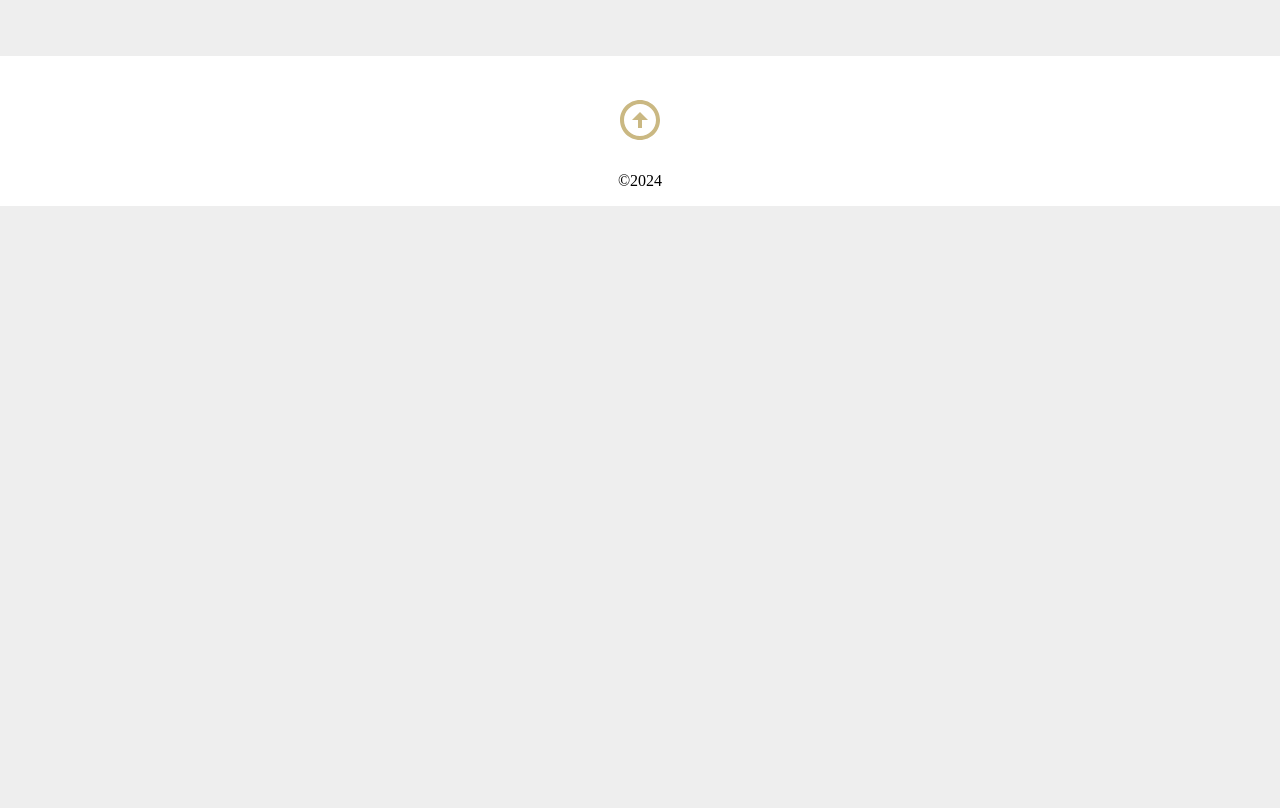
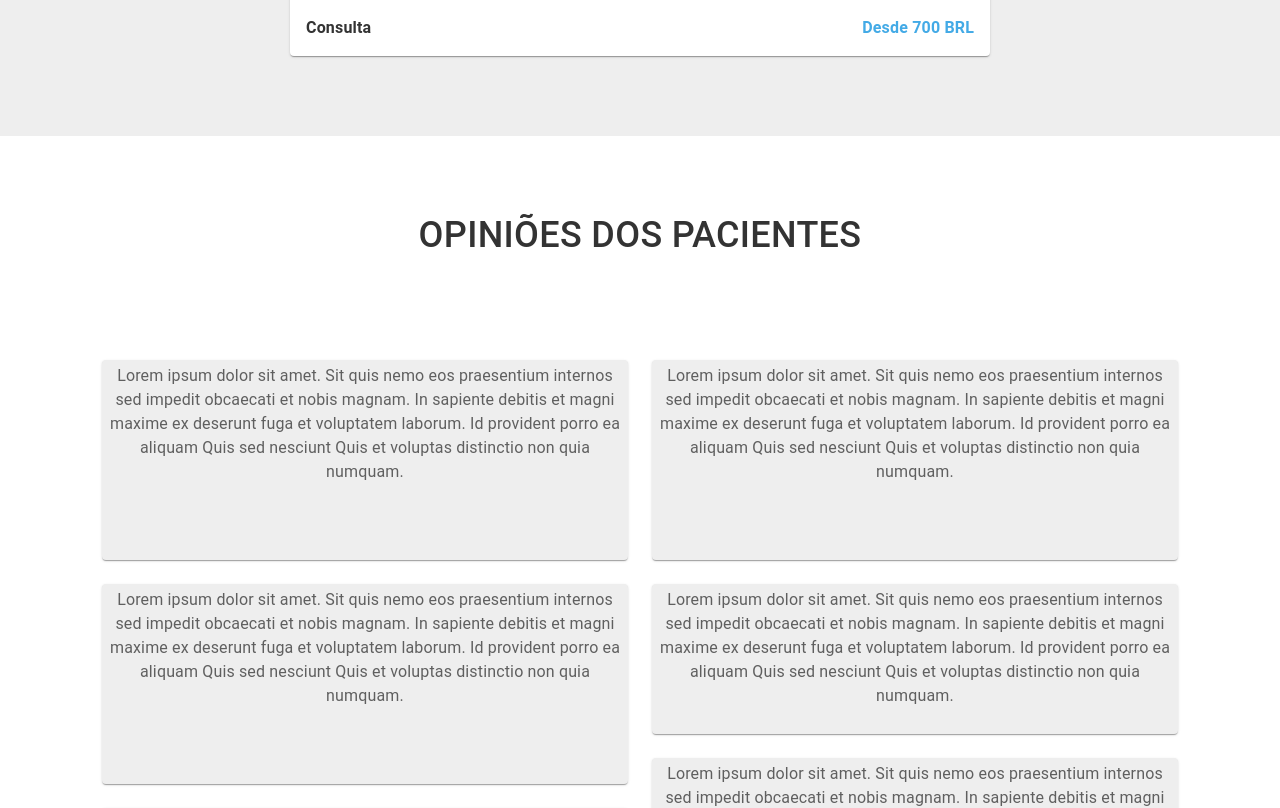
Before and after one commit to bahiensed/anabeatriz, a Next.js app: page / in a window 1280 px wide. Shown: the part 4420-5228 px from the top of the page. Before the commit the page ends 4626 px from the top, so only its background shows below. Built offline with nearby package versions, Linux system fonts and the light colour scheme.

Commit message:
Social Proof

```diff
--- a/app/page.tsx
+++ b/app/page.tsx
@@ -2,6 +2,7 @@ import AboutMe from "@/components/AboutMe";
 import Appointment from "@/components/Appointment";
 import NavBar from "@/components/NavBar";
 import Price from "@/components/Price";
+import SocialProof from "@/components/SocialProof";
 
 export default function Home() {
   return (
@@ -10,6 +11,7 @@ export default function Home() {
       <AboutMe />
       <Appointment />
       <Price />
+      <SocialProof />
     </div>
   );
 }
--- a/components/Price.tsx
+++ b/components/Price.tsx
@@ -34,6 +34,7 @@ export default function Price() {
           color: "#333",
           fontSize: "36px",
           fontWeight: 500,
+          mt: 10,
           lineHeight: 1.1,
           textAlign: "center",
         }}
@@ -55,7 +56,7 @@ export default function Price() {
           <TableBody>
             {rows.map((row) => (
               <TableRow
-                key={row.name}
+                //key={row.price}
                 sx={{ "&:last-child td, &:last-child th": { border: 0 } }}
               >
                 <TableCell
@@ -72,7 +73,7 @@ export default function Price() {
                   {row.name}
                 </TableCell>
                 <TableCell
-                align="right"
+                  align="right"
                   className={openSans.className}
                   sx={{
                     color: "#43aae6",
--- /dev/null
+++ b/components/SocialProof.tsx
@@ -0,0 +1,75 @@
+"use client";
+
+import Box from "@mui/material/Box";
+import { styled, Paper, Typography } from "@mui/material";
+import Masonry from "@mui/lab/Masonry";
+import type {} from "@mui/lab/themeAugmentation";
+import "@mui/lab/themeAugmentation";
+import { dosis } from "@/fonts/Dosis";
+
+const heights = [200, 200, 200, 150, 200, 150, 200, 150, 200, 150];
+
+const Item = styled(Paper)(({ theme }) => ({
+  backgroundColor: theme.palette.mode === "dark" ? "#1A2027" : "#eee",
+  ...theme.typography.body2,
+  padding: theme.spacing(0.5),
+  textAlign: "center",
+  color: theme.palette.text.secondary,
+}));
+
+export default function SocialProof() {
+  return (
+    <Box
+      sx={{
+        alignItems: "center",
+        justifyContent: "center",
+        backgroundColor: "#fff",
+        m: "0 auto",
+        mb: 10,
+        width: "100%",
+        minHeight: 377,
+      }}
+    >
+      <Typography
+        className={dosis.className}
+        sx={{
+          color: "#333",
+          fontSize: "36px",
+          fontWeight: 500,
+          pt: 10,
+          pb: 10,
+          lineHeight: 1.1,
+          textAlign: "center",
+        }}
+      >
+        OPINIÕES DOS PACIENTES
+      </Typography>
+      <Masonry
+        sx={{
+          alignItems: "center",
+          justifyContent: "center",
+          m: "0 auto",
+          width: "1100px",
+        }}
+        columns={2}
+        spacing={3}
+      >
+        {heights.map((height, index) => (
+          <Item key={index} sx={{ height }}>
+            <Typography
+              sx={{
+                float: "left",
+              }}
+            >
+              Lorem ipsum dolor sit amet. Sit quis nemo eos praesentium internos
+              sed impedit obcaecati et nobis magnam. In sapiente debitis et
+              magni maxime ex deserunt fuga et voluptatem laborum. Id provident
+              porro ea aliquam Quis sed nesciunt Quis et voluptas distinctio non
+              quia numquam.{" "}
+            </Typography>
+          </Item>
+        ))}
+      </Masonry>
+    </Box>
+  );
+}
--- a/package.json
+++ b/package.json
@@ -13,7 +13,8 @@
     "@emotion/styled": "^11.13.0",
     "@fontsource/roboto": "^5.0.13",
     "@mui/icons-material": "^5.16.5",
-    "@mui/material": "^5.16.5",
+    "@mui/lab": "^5.0.0-alpha.173",
+    "@mui/material": "^5.16.6",
     "@mui/x-data-grid": "^7.12.0",
     "next": "14.2.5",
     "react": "^18",
```
Also changed, not shown: 1 other file (tests, documents, lock files or other folders).
